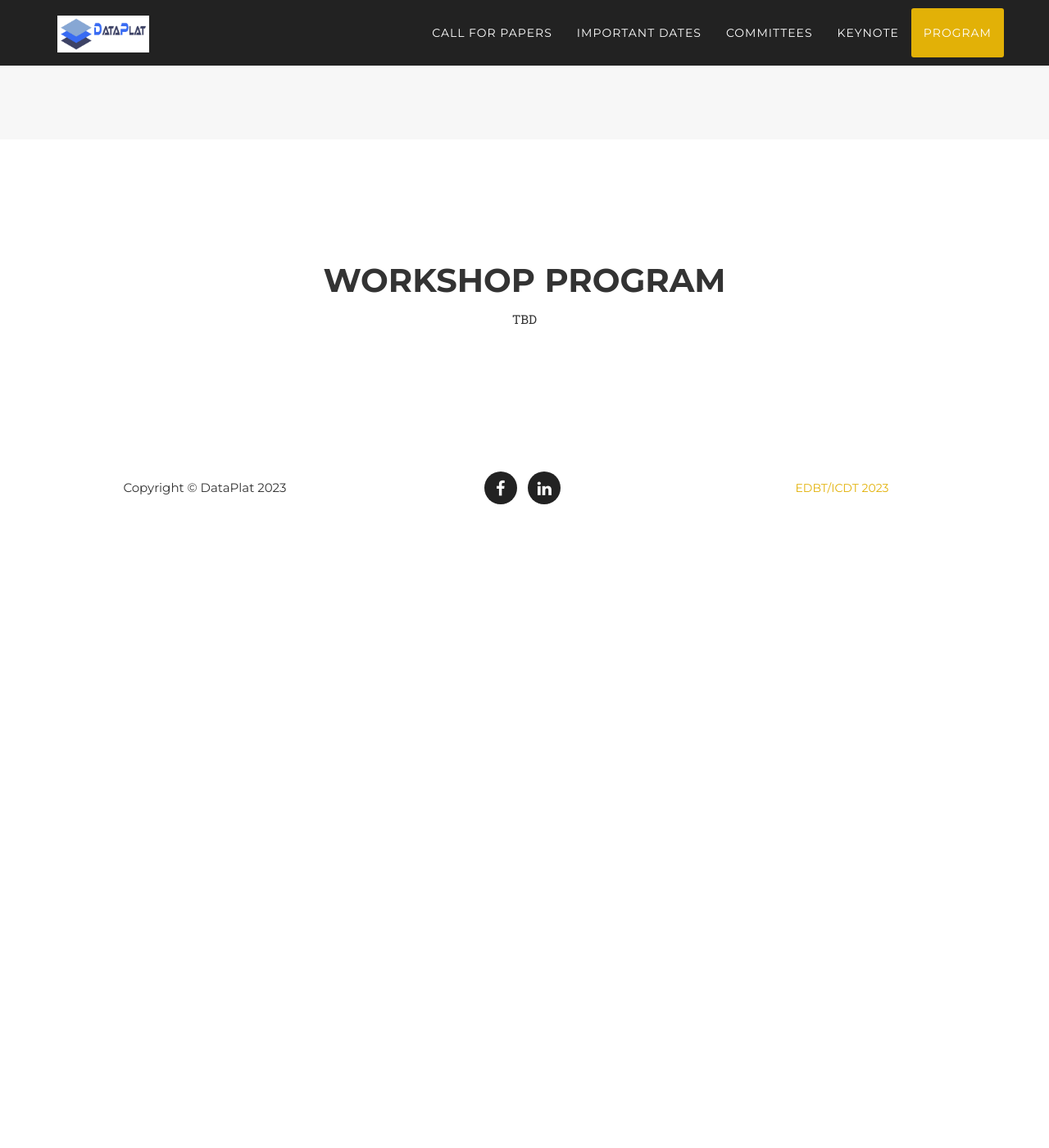
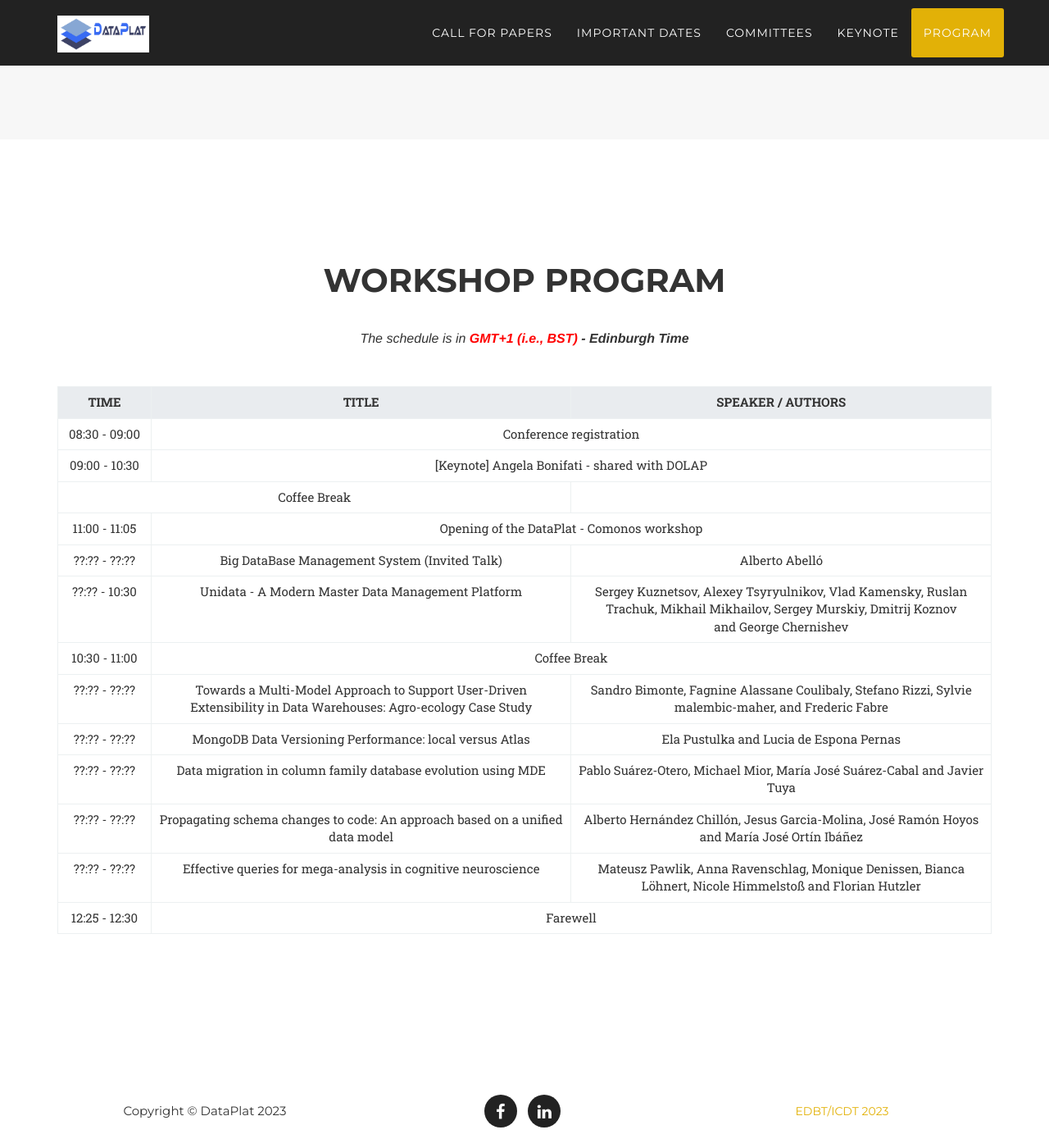
Before and after one commit to big-unibo/dataplat2024, a Jekyll site: the page built from index.html, in a window 1280 px wide and 1400 px high, scrolled down 4115 px. Shown: the whole window at 82% size. Built offline with Jekyll 4.4.1, drawn with Linux system fonts in a browser that asks for light colours; some web fonts are replaced; before the commit the page ends 4755 px from its top, so only the background shows below that.

Commit message:
working on the program

```diff
--- a/_includes/program.html
+++ b/_includes/program.html
@@ -3,71 +3,62 @@
         <div class="row">
             <div class="col-lg-12 text-center">
                 <h2 class="section-heading">Workshop program</h2>
-                TBD
-                <!--<h3 class="section-subheading" style="margin-top:40px">The schedule is in <strong><span style="color:red">GMT+1 (i.e., BST)</span> - Edinburgh Time</strong></h3>-->
-                <!--<div class="row" id="table-program">-->
-                <!--    <div class="table-wrap col-lg-12">-->
-                <!--        <table class="schdule-table table table-bordered">-->
-                <!--              <thead class="thead-light">-->
-                <!--                <tr>-->
-                <!--                  <th class="head col1" scope="col">time</th>-->
-                <!--                  <th class="head col23" scope="col">title</th>-->
-                <!--                  <th class="head col23" scope="col">speaker / authors</th>-->
-                <!--                </tr>-->
-                <!--              </thead>-->
-                <!--              <tbody>-->
-                <!--                <tr class="prog-opening">-->
-                <!--                    <td>09:00 - 09:05</td>					-->
-                <!--                  <td colspan="2">Opening</td>-->
-                <!--                </tr>								  	-->
-                <!--                <tr>-->
-                <!--                  <td>09:05 - 10:05</td>-->
-                <!--                  <td>Big DataBase Management System (Invited Talk)</td>-->
-                <!--                  <td>Alberto Abelló</td>-->
-                <!--                </tr>-->
-                <!--                <tr>-->
-                <!--                  <td>10:05 - 10:30</td>								    	-->
-                <!--                  <td>Unidata - A Modern Master Data Management Platform</td>-->
-                <!--                  <td>Sergey Kuznetsov, Alexey Tsyryulnikov, Vlad Kamensky, Ruslan Trachuk, Mikhail Mikhailov, Sergey Murskiy, Dmitrij Koznov and George Chernishev</td>-->
-                <!--                </tr>-->
-                <!--                <tr class="prog-opening">-->
-                <!--                  <td>10:30 - 11:00-->
-                <!--                </td>-->
-                <!--                  <td colspan="2">Coffee Break</td>-->
-                <!--                </tr>								    -->
-                <!--                <tr>-->
-                <!--                  <td>11:00 - 11:25</td>										-->
-                <!--                  <td>RTGEN: A Relative Temporal Graph GENerator</td>-->
-                <!--                  <td>Maria Massri, Zoltan Miklos, Philippe Raipin Parvedy and Pierre Meye</td>-->
-                <!--                </tr>							    -->
-                <!--                <tr>-->
-                <!--                  <td>11:25 - 11:40</td>										-->
-                <!--                  <td>Towards a Holistic Data Preparation Tool</td>-->
-                <!--                  <td>Valerie Restat, Meike Klettke and Uta Störl</td>-->
-                <!--                </tr>							    -->
-                <!--                <tr>-->
-                <!--                  <td>11:40 - 11:55</td>										-->
-                <!--                  <td>Towards Human-centric AutoML via Logic and Argumentation</td>-->
-                <!--                  <td>Joseph Giovanelli and Giuseppe Pisano</td>-->
-                <!--                </tr>							    -->
-                <!--                <tr>-->
-                <!--                  <td>11:55 - 12:10</td>										-->
-                <!--                  <td>ECDP: A Big Data Platform for the Smart Monitoring of Local Energy Communities</td>-->
-                <!--                  <td>Luca Gagliardelli, Luca Zecchini, Domenico Beneventano, Giovanni Simonini, Sonia Bergamaschi, Mirko Orsini, Luca Magnotta, Emma Mescoli, Andrea Livaldi, Nicola Gessa, Piero De Sabbata, Gianluca D'Agosta, Fabrizio Paolucci and Fabio Moretti</td>-->
-                <!--                </tr>							    -->
-                <!--                <tr>-->
-                <!--                  <td>12:10 - 12:25</td>										-->
-                <!--                  <td>Darwin: A Data Platform for Schema Evolution Management and Data Migration</td>-->
-                <!--                  <td>Uta Störl and Meike Klettke</td>								      -->
-                <!--                </tr>	-->
-                <!--                </tr class="prog-opening">-->
-                <!--                    <td>12:25 - 12:30</td>		-->
-                <!--                    <td colspan="2">Farewell</td>								      -->
-                <!--                </tr>											    					-->
-                <!--              </tbody>-->
-                <!--        </table>-->
-                <!--    </div>-->
-                <!--</div>-->
+
+                <h3 class="section-subheading" style="margin-top:40px">The schedule is in <strong><span style="color:red">GMT+1 (i.e., BST)</span> - Edinburgh Time</strong></h3>
+
+                <div class="row" id="table-program">
+                    <div class="table-wrap col-lg-12">
+                        <table class="schdule-table table table-bordered">
+                              <thead class="thead-light">
+                                <tr>
+                                  <th class="head col1" scope="col">time</th>
+                                  <th class="head col23" scope="col">title</th>
+                                  <th class="head col23" scope="col">speaker / authors</th>
+                                </tr>
+                              </thead>
+                              <tbody>
+                                <tr class="prog-opening">
+                                    <td>08:30 - 09:00</td>
+                                  <td colspan="2">Conference registration</td>
+                                </tr>
+                                <tr class="prog-opening">
+                                    <td>09:00 - 10:30</td>
+                                  <td colspan="2">[Keynote] Angela Bonifati - shared with DOLAP</td>
+                                </tr>
+                                </td>
+                                    <td colspan="2">Coffee Break</td>
+                                </tr>
+                                <tr class="prog-opening">
+                                    <td>11:00 - 11:05</td>
+                                    <td colspan="2">Opening of the DataPlat - Comonos workshop</td>
+                                </tr>
+                                <tr>
+                                  <td>??:?? - ??:??</td>
+                                  <td>Big DataBase Management System (Invited Talk)</td>
+                                  <td>Alberto Abelló</td>
+                                </tr>
+                                <tr>
+                                  <td>??:?? - 10:30</td>
+                                  <td>Unidata - A Modern Master Data Management Platform</td>
+                                  <td>Sergey Kuznetsov, Alexey Tsyryulnikov, Vlad Kamensky, Ruslan Trachuk, Mikhail Mikhailov, Sergey Murskiy, Dmitrij Koznov and George Chernishev</td>
+                                </tr>
+                                <tr class="prog-opening">
+                                  <td>10:30 - 11:00
+                                </td><td colspan="2">Coffee Break</td></tr>
+                                <tr><td>??:?? - ??:??</td><td>Towards a Multi-Model Approach to Support User-Driven Extensibility in Data Warehouses: Agro-ecology Case Study</td><td>Sandro Bimonte, Fagnine Alassane Coulibaly, Stefano Rizzi, Sylvie malembic-maher, and Frederic Fabre</td></tr>
+                                <tr><td>??:?? - ??:??</td><td>MongoDB Data Versioning Performance: local versus Atlas</td><td>Ela Pustulka and Lucia de Espona Pernas</td></tr>
+                                <tr><td>??:?? - ??:??</td><td>Data migration in column family database evolution using MDE</td><td>Pablo Suárez-Otero, Michael Mior, María José Suárez-Cabal and Javier Tuya</td></tr>
+                                <tr><td>??:?? - ??:??</td><td>Propagating schema changes to code: An approach based on a unified data model</td><td>Alberto Hernández Chillón, Jesus Garcia-Molina, José Ramón Hoyos and María José Ortín Ibáñez</td></tr>
+                                <tr><td>??:?? - ??:??</td><td>Effective queries for mega-analysis in cognitive neuroscience</td><td>Mateusz Pawlik, Anna Ravenschlag, Monique Denissen, Bianca Löhnert, Nicole Himmelstoß and Florian Hutzler</td></tr>
+                                </tr class="prog-opening">
+                                    <td>12:25 - 12:30</td>
+                                    <td colspan="2">Farewell</td>
+                                </tr>
+                              </tbody>
+                        </table>
+                    </div>
+                </div>
+
             </div>
         </div>
     </div>
```
